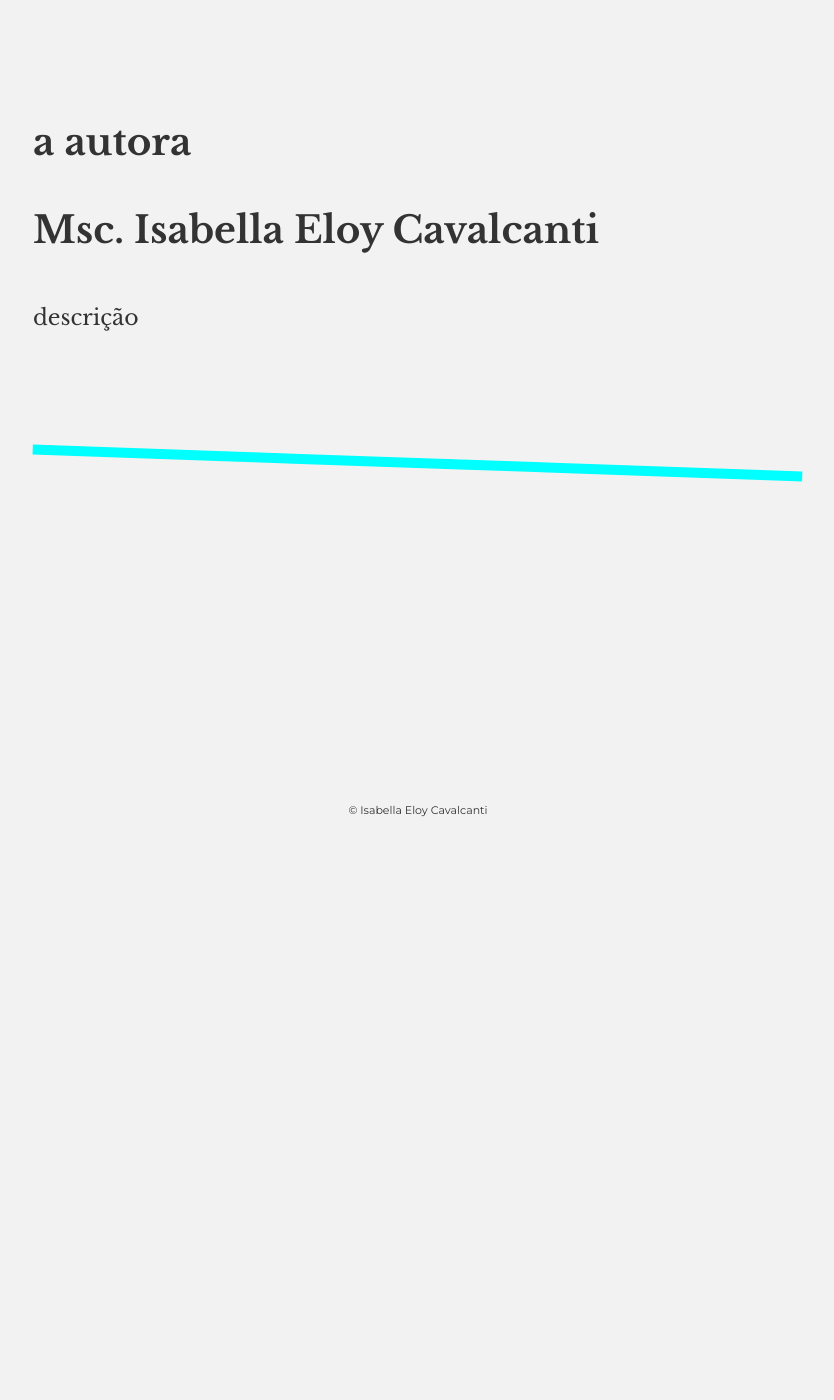
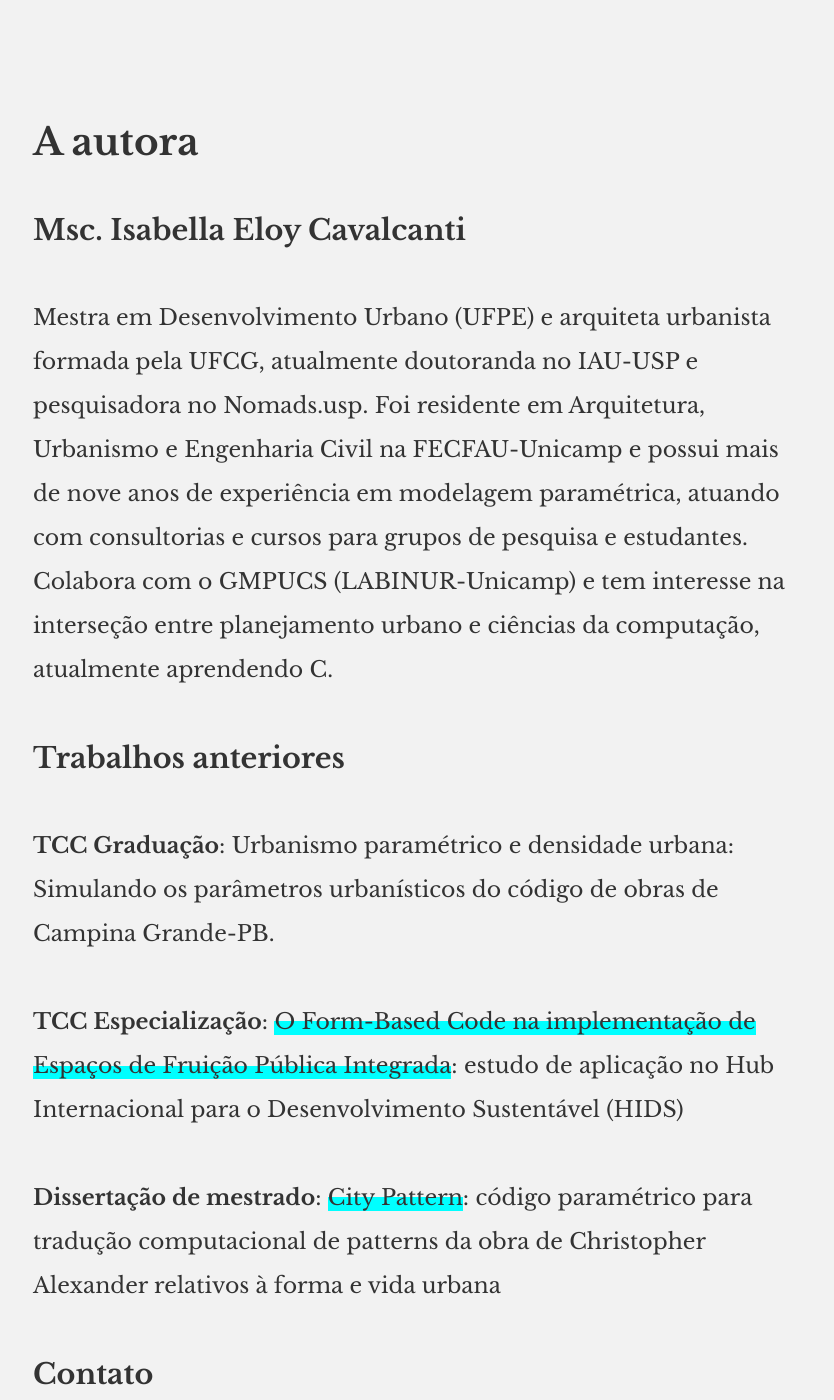
Before and after one commit to bellaeloy/ghz.glossario, a Jekyll site: the page built from categories.md, in a window 1280 px wide and 1400 px high, scrolled down 293 px. Shown: the whole window, without its empty margins (222-1056 px from the left). Built offline with Jekyll 4.4.1, drawn with Linux system fonts in a browser that asks for light colours; before the commit the page ends 923 px from its top, so only the background shows below that; some of the changed text lies outside the part shown.

```diff
--- a/categories.md
+++ b/categories.md
@@ -1,9 +1,19 @@
 ---
 layout: page
-title: a autora
+title: A autora
 nav_header: true #If you want the page to be displayed on the nav menu on top of the site, leave "true" here. If not, you can leave it blank
 permalink: /autora/
 ---
-# Msc. Isabella Eloy Cavalcanti
+## Msc. Isabella Eloy Cavalcanti
 
-descrição
+Mestra em Desenvolvimento Urbano (UFPE) e arquiteta urbanista formada pela UFCG, atualmente doutoranda no IAU-USP e pesquisadora no Nomads.usp. Foi residente em Arquitetura, Urbanismo e Engenharia Civil na FECFAU-Unicamp e possui mais de nove anos de experiência em modelagem paramétrica, atuando com consultorias e cursos para grupos de pesquisa e estudantes. Colabora com o GMPUCS (LABINUR-Unicamp) e tem interesse na interseção entre planejamento urbano e ciências da computação, atualmente aprendendo C.
+
+## Trabalhos anteriores
+**TCC Graduação**: Urbanismo paramétrico e densidade urbana: Simulando os parâmetros urbanísticos do código de obras de Campina Grande-PB.
+
+**TCC Especialização**: [O Form-Based Code na implementação de Espaços de Fruição Pública Integrada](https://repositorio.unicamp.br/Acervo/Detalhe/1250108): estudo de aplicação no Hub Internacional para o Desenvolvimento Sustentável (HIDS)
+
+**Dissertação de mestrado**: [City Pattern](https://repositorio.ufpe.br/bitstream/123456789/39194/1/DISSERTA%C3%87%C3%83O%20Isabella%20Eloy%20Cavalcanti.pdf): código paramétrico para tradução computacional de patterns da obra de Christopher Alexander relativos à forma e vida urbana
+## Contato
+
+**Email**: isabellaeloy@usp.br - [Github](https://github.com/bellaeloy) - [Lattes](http://lattes.cnpq.br/0165490242445275) - [Orcid](https://orcid.org/0000-0002-6462-5849)
```
